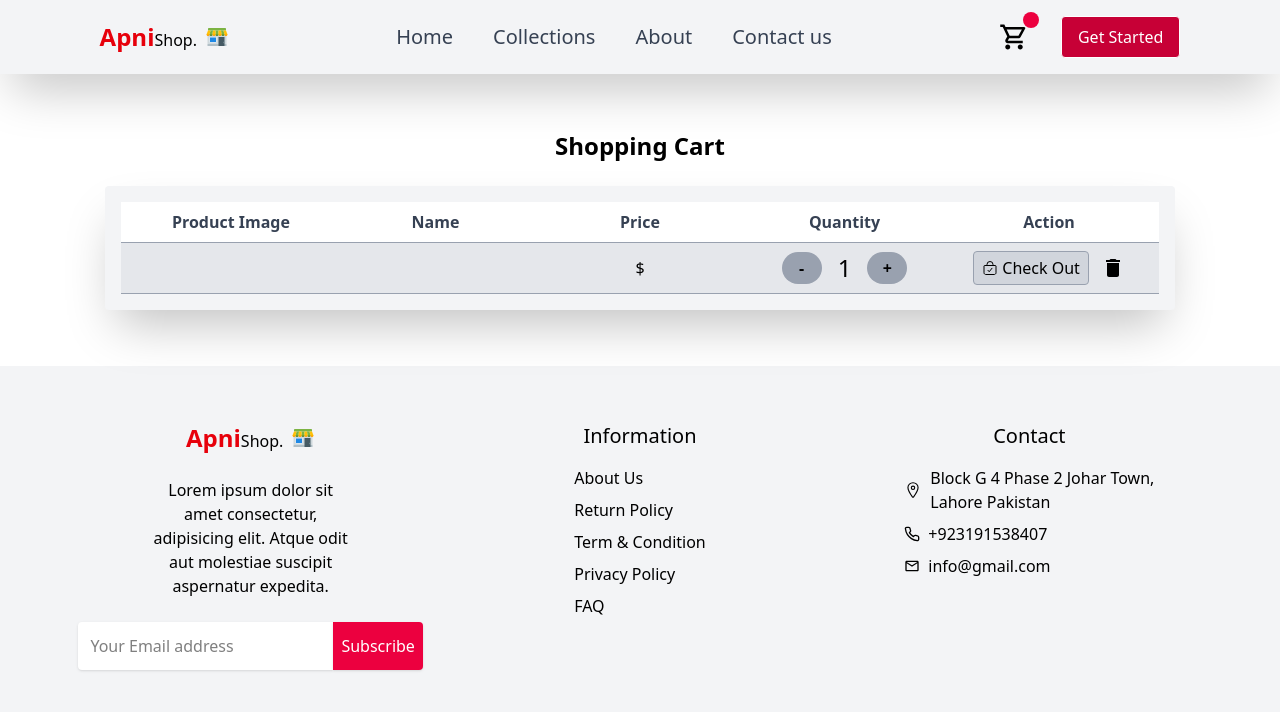
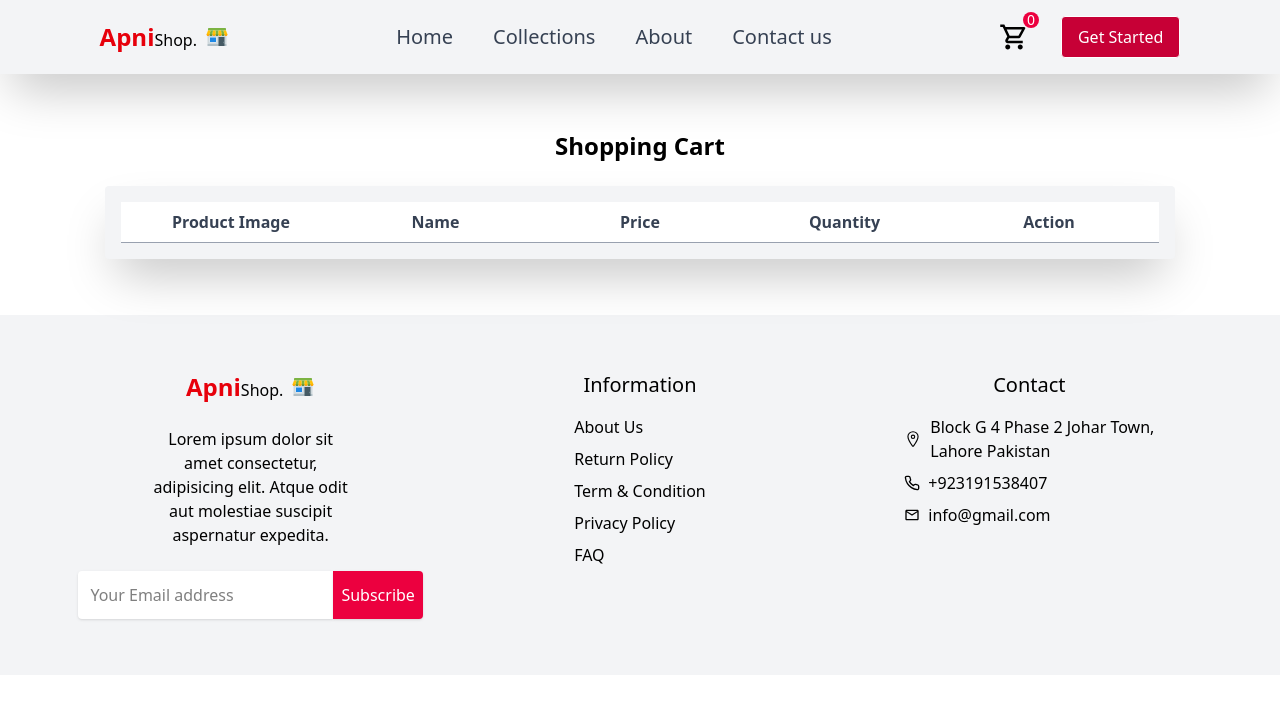
Before and after one commit to HamzaSE007/apni-shop, a React (Vite) app: page /shopping-cart in a window 1280 px wide. Shown: the top 712 px of the page. Built offline with nearby package versions, Linux system fonts and the light colour scheme; no server answers.

Commit message:
Add to Cart Functionality

```diff
--- a/src/App.jsx
+++ b/src/App.jsx
@@ -1,16 +1,16 @@
 import { Footer, Header} from "./components"
 import { Outlet } from "react-router-dom"
-import createAddContext from "./context/AddCart"
 import { useState } from "react"
+import AddContextProvider from "./context/addCartContext"
 
 function App() {
   return (
     <>
-    <createAddContext>
+    <AddContextProvider>
      <Header />
      <Outlet />
      <Footer />
-    </createAddContext>
+    </AddContextProvider>
     </>
   )
 }
--- a/src/components/Collections/Collections.jsx
+++ b/src/components/Collections/Collections.jsx
@@ -33,6 +33,7 @@ export default function Collections() {
                 <Link to={`/product-detail/${product.id}`}>
                   <ProductCard
                   key={product.id}
+                  id = {product.id}
                   title={product.title}
                   price={product.price}
                   category={product.category}
--- a/src/components/Header.jsx
+++ b/src/components/Header.jsx
@@ -2,12 +2,11 @@ import React, { useContext } from 'react'
 import { FcShop } from "react-icons/fc";
 import { MdOutlineShoppingCart } from "react-icons/md";
 import { Link, NavLink } from 'react-router-dom';
-import { addCartContext } from '../context/AddCart';
+import { AddContext } from '../context/addCartContext';
 
 
 export default function Header() {
-  const productId = useContext(addCartContext);
-  console.log(productId);
+  const {cart} = useContext(AddContext);
 
   return (
     <header className="w-full bg-gray-100 p-4 flex justify-around items-center flex-wrap shadow-2xl sticky top-0 z-20 duration-300">
@@ -58,7 +57,7 @@ export default function Header() {
         <div className='relative cursor-pointer'>
           <MdOutlineShoppingCart className='text-3xl'/>
           <span className='absolute -top-2.5 -right-2.5 rounded-full bg-rose-600 text-white size-4 flex items-center justify-center text-sm'>
-              {productId}
+              {cart.length}
           </span>
         </div>
         </Link>
--- a/src/components/ProductCard.jsx
+++ b/src/components/ProductCard.jsx
@@ -1,14 +1,29 @@
-import React from 'react'
+import React, { useContext } from 'react'
 import { FaCartPlus } from "react-icons/fa6";
 import { Link } from 'react-router-dom';
+import { AddContext } from '../context/addCartContext';
 
 
-export default function ProductCard({title,price,category,image,id}) {
+export default function ProductCard({title,price,category,image,id,quantity=1}) {
+  const {cart,setCart} = useContext(AddContext);
 
+  // Add Data into Cart
   function handleAddToCart(e){
     e.preventDefault();
-    console.log(id);
 
+    const productExist = cart.find(item => item.id === id);
+
+    if(productExist){
+      setCart(prev => (
+        prev.map(item => (
+          item.id === id ? {...item, price: item.price + price, quantity: item.quantity + 1} : item
+        ))
+      ))
+
+      return;
+    }
+
+    setCart(prev => [...prev, {title,price,image,id,quantity}]);
   }
 
   return (
@@ -43,6 +58,7 @@ export default function ProductCard({title,price,category,image,id}) {
         Add to Cart
        <FaCartPlus/>
       </button>
+
     </div>
   )
 }
--- a/src/components/ShoppingCart/ShoppingCart.jsx
+++ b/src/components/ShoppingCart/ShoppingCart.jsx
@@ -1,45 +1,58 @@
-import React, { useEffect, useState } from 'react';
-import { getProductById } from '../../services/Products';
+import React, { useContext } from 'react';
 import { MdDelete } from "react-icons/md";
 import { IoBagCheckOutline } from "react-icons/io5";
+import { AddContext } from '../../context/addCartContext';
+import { FaArrowLeftLong } from "react-icons/fa6";
+import { Link } from 'react-router-dom';
 
 export default function ShoppingCart() {
-  const [product, setProduct] = useState({});
-  const [quantity, setQuantity] = useState(1);
+
+  const {cart,setCart} = useContext(AddContext);
+
 
   // handle Quantity
-  function handleQuantity(e){
+  function handleQuantity(e,id){
     if(e.target.id === 'decrement'){
-      console.log('dec');
+      setCart(prev => (
+        prev.map(item =>{
+          if(item.quantity <= 1) return item;
 
-      if(quantity <= 1) return;
-      setQuantity(preVal => preVal -1);
+          if(item.id === id) {
+            const unitPrice = item.price;
+            return {...item, quantity:item.quantity - 1, price: (unitPrice / (item.quantity - 1)).toFixed(2)}
+          } else{
+            return item
+          }
+    })
+    ))
     }
-    else if(e.target.id === 'increment'){
-      console.log('incre');
-      if(quantity >= 10) return;
-      setQuantity(preVal => preVal + 1);
+
+    if(e.target.id === 'increment'){
+      setCart(prev => (
+        prev.map(item =>{
+          if(item.quantity >= 10) return item;
+          if(item.id === id) {
+            const unitPrice = item.price;
+            return {...item, quantity:item.quantity + 1, price: (unitPrice * (item.quantity + 1)).toFixed(2)}
+          } else{
+            return item
+          }
+     })
+    ))
     }
   }
 
-  const getOneProduct = async () => {
-    try {
-      const data = await getProductById(1);
-      setProduct(data);
-    } catch (error) {
-      console.error('Error:', error);
-    }
-  };
+  // handle Delete
+  function handleDelCart(id){
+    setCart(prev => prev.filter(item => item.id !== id))
+  }
 
-  useEffect(() => {
-    getOneProduct();
-  }, []);
 
   return (
     <div className="p-14 bg-white flex flex-col justify-center items-center gap-6 ">
       <h1 className="text-2xl font-bold">Shopping Cart</h1>
 
-     <div className="bg-gray-100 p-4 rounded shadow-2xl w-full max-w-11/12 overflow-x-auto overflow-y-auto max-h-[400px]">
+     <div className="bg-gray-100 p-4 rounded shadow-2xl w-full max-w-11/12 overflow-x-auto ">
   <table className="w-full min-w-5xl rounded">
     <thead className="border-b border-gray-400 *:p-2 bg-white sticky top-0 z-10">
       <tr className="grid grid-cols-5 font-semibold text-gray-700">
@@ -52,32 +65,34 @@ export default function ShoppingCart() {
     </thead>
 
     <tbody className="border-b border-gray-400 *:p-2 ">
-      <tr className="grid grid-cols-5 items-center text-center duration-200 odd:bg-gray-200">
+      {
+        cart.map(item => (
+          <tr className="grid grid-cols-5 items-center text-center duration-200 odd:bg-gray-200">
         <td>
           <div className="w-12 mx-auto">
             <img
-              src={product.image}
-              alt={product.title}
+              src={item.image}
+              alt={item.title}
               className="object-contain"
             />
           </div>
         </td>
 
         <td>
-          <h3 className="font-semibold">{product.title}</h3>
+          <h3 className="font-semibold">{item.title}</h3>
         </td>
 
         <td>
-          <p className="font-medium">${product.price}</p>
+          <p className="font-medium">${item.price}</p>
         </td>
 
         <td>
           <div className="flex gap-4 items-center justify-center">
-            <button onClick={handleQuantity} id='decrement' className="bg-gray-400 h-8 w-10 p-1 rounded-full font-bold cursor-pointer hover:bg-gray-500">
+            <button onClick={(e)=>handleQuantity(e,item.id)} id='decrement' className="bg-gray-400 h-8 w-10 p-1 rounded-full font-bold cursor-pointer hover:bg-gray-500">
               -
             </button>
-            <span className="text-2xl">{quantity}</span>
-            <button onClick={handleQuantity} id='increment'  className="bg-gray-400 h-8 w-10 p-1 rounded-full font-bold cursor-pointer hover:bg-gray-500">
+            <span className="text-2xl">{item.quantity}</span>
+            <button onClick={(e)=>handleQuantity(e,item.id)} id='increment'  className="bg-gray-400 h-8 w-10 p-1 rounded-full font-bold cursor-pointer hover:bg-gray-500">
               +
             </button>
           </div>
@@ -85,16 +100,37 @@ export default function ShoppingCart() {
 
         <td>
           <div className="flex gap-3 justify-center items-center">
-            <button className="bg-gray-300 px-2 py-1 rounded flex items-center gap-1 hover:bg-transparent border border-gray-400 group cursor-pointer">
-              <IoBagCheckOutline className="group-hover:text-red-600" />
-              Check Out
-            </button>
-            <MdDelete className="hover:text-rose-600 text-2xl cursor-pointer" />
+
+            <MdDelete onClick={()=>handleDelCart(item.id)} className="hover:text-rose-600 text-2xl cursor-pointer" />
           </div>
         </td>
       </tr>
+        ))
+      }
+
     </tbody>
   </table>
+  {/* button */}
+  {
+    cart.length >= 1 ?
+    (<div className='flex-col justify-center items-center *:cursor-pointer mt-4 md:flex md:flex-row md:justify-between'>
+
+   <Link to='/'>
+    <button className='font-semibold hover:text-red-600 gap-1 flex items-center group cursor-pointer'>
+      <FaArrowLeftLong className='hidden group-hover:inline duration-500'/>
+      Continue Shopping
+    </button>
+   </Link>
+
+    <button className="bg-gray-300 px-2 py-1 rounded flex items-center gap-1 hover:bg-transparent border border-gray-400 group">
+      <IoBagCheckOutline className="group-hover:text-red-600" />
+      Check Out
+    </button>
+  </div>)
+
+  : ''
+
+}
 </div>
 
     </div>
--- a/src/context/AddCart.jsx
+++ /dev/null
@@ -1,11 +0,0 @@
-import { createContext, useState } from "react";
-
-export const addCartContext = createContext();
-export default function createAddContext({children}) {
-    const [productId, setProductId] = useState(0);
-  return (
-    <addCartContext.Provider value={{productId, setProductId}}>
-        {children}
-    </addCartContext.Provider>
-  )
-}
--- /dev/null
+++ b/src/context/addCartContext.jsx
@@ -0,0 +1,13 @@
+import { createContext, useState } from "react";
+
+export const AddContext = createContext();
+
+export default function AddContextProvider({ children }) {
+  const [cart, setCart] = useState([]);
+
+  return (
+    <AddContext.Provider value={{ cart, setCart }}>
+      {children}
+    </AddContext.Provider>
+  );
+}
--- a/src/index.css
+++ b/src/index.css
@@ -1 +1,13 @@
 @import "tailwindcss";
+:root {
+  --animate-arrow: arrow 1s ease-in-out infinite;
+}
+
+@keyframes arrow {
+  0%{
+    transform: translateX(2px);
+  }
+  100%{
+    transform: translateX(-2px);
+  }
+}
```
